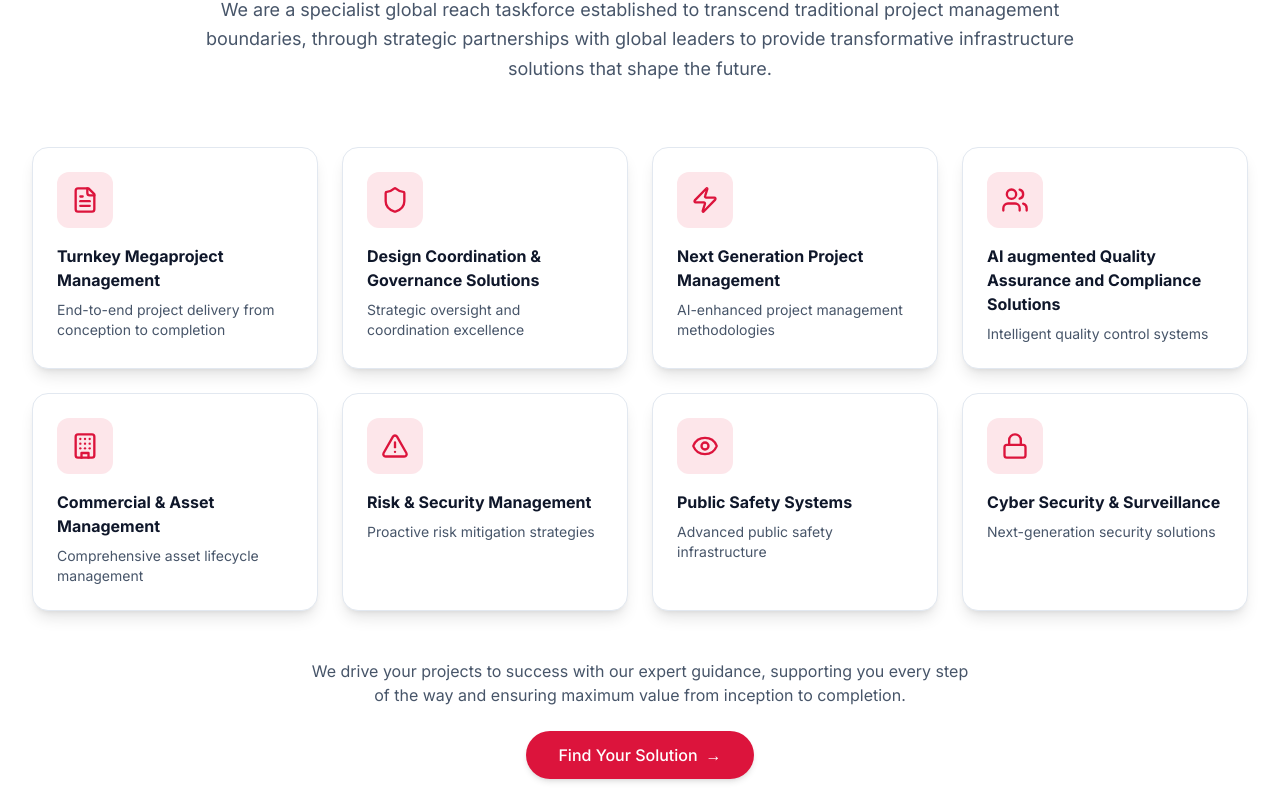
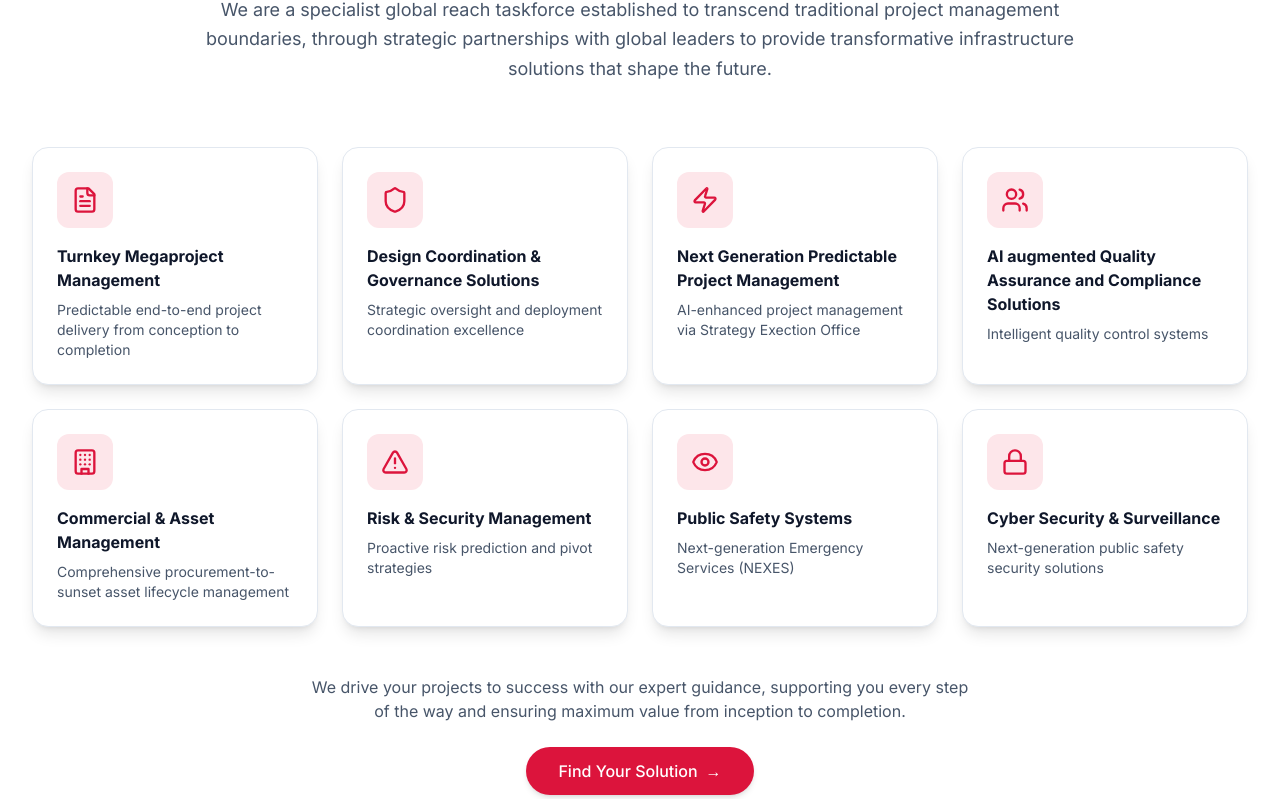
Before and after one commit to gsagecom/crimson, a Next.js app: page / in a window 1280 px wide. Shown: the part 885-1684 px from the top of the page. Built offline with nearby package versions, Linux system fonts and the light colour scheme.

Commit message:
Refine service descriptions for clarity and precision

```diff
--- a/src/app/page.tsx
+++ b/src/app/page.tsx
@@ -20,17 +20,17 @@ const services = [
   {
     icon: FileText,
     title: "Turnkey Megaproject Management",
-    description: "End-to-end project delivery from conception to completion",
+    description: "Predictable end-to-end project delivery from conception to completion",
   },
   {
     icon: Shield,
     title: "Design Coordination & Governance Solutions",
-    description: "Strategic oversight and coordination excellence",
+    description: "Strategic oversight and deployment coordination excellence",
   },
   {
     icon: Zap,
-    title: "Next Generation Project Management",
-    description: "AI-enhanced project management methodologies",
+    title: "Next Generation Predictable Project Management",
+    description: "AI-enhanced project management via Strategy Exection Office ",
   },
   {
     icon: Users,
@@ -40,22 +40,22 @@ const services = [
   {
     icon: Building,
     title: "Commercial & Asset Management",
-    description: "Comprehensive asset lifecycle management",
+    description: "Comprehensive procurement-to-sunset asset lifecycle management",
   },
   {
     icon: AlertTriangle,
     title: "Risk & Security Management",
-    description: "Proactive risk mitigation strategies",
+    description: "Proactive risk prediction and pivot strategies",
   },
   {
     icon: Eye,
     title: "Public Safety Systems",
-    description: "Advanced public safety infrastructure",
+    description: "Next-generation Emergency Services (NEXES)",
   },
   {
     icon: Lock,
     title: "Cyber Security & Surveillance",
-    description: "Next-generation security solutions",
+    description: "Next-generation public safety security solutions",
   },
 ];
 
@@ -90,7 +90,7 @@ export default function Home() {
               <span className="text-crimson-500">Complex Initiatives</span>
             </h1>
             <p className="text-xl text-slate-300 mb-8 leading-relaxed">
-              Predictable transformation through governance, technology, and
+              Predictable transformation through Next Generation governance, technology, and
               disciplined execution.
             </p>
             <div className="flex flex-col sm:flex-row gap-4">
```
